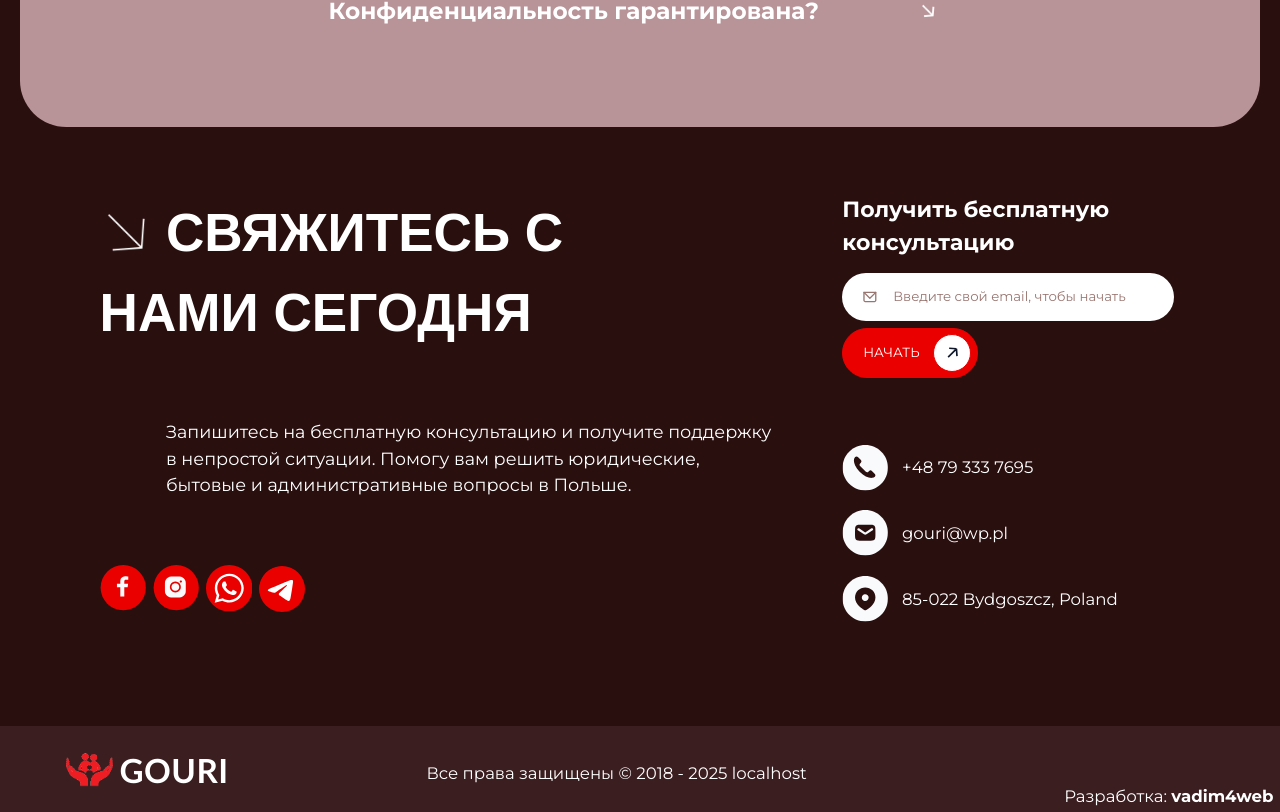
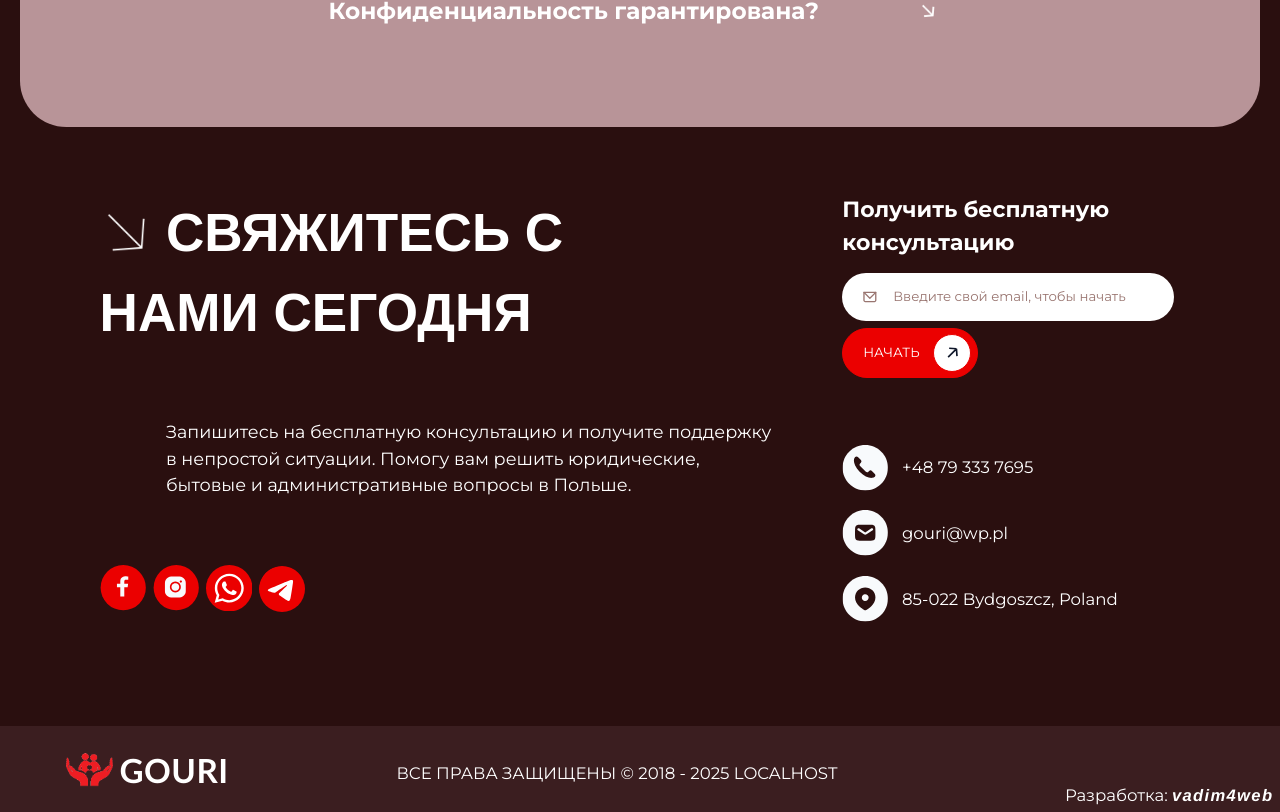
Before and after one commit to vadim4web/gouri, a Vue app: page / in a window 1280 px wide. Shown: the part 4835-5647 px from the top of the page. Built offline with nearby package versions, Linux system fonts and the light colour scheme; no server answers; a web font is replaced by a local one.

Commit message:
update footer address to upper, dev-component to italic

```diff
--- a/package.json
+++ b/package.json
@@ -9,8 +9,8 @@
     "dev": "vite",
     "build": "vite build && cp CNAME dist/",
     "preview": "vite preview",
-    "predeploy_": "npm run build",
-    "predeploy": "echo 'predeploy'",
+    "predeploy": "npm run build",
+    "predeploy_": "echo 'predeploy'",
     "deploy": "gh-pages -d dist",
     "prettify": "prettier src/**/*.{js,vue,css} --write",
     "lint": "eslint --fix src/**/*.{js,vue}",
--- a/src/components/DevComponent.vue
+++ b/src/components/DevComponent.vue
@@ -1,7 +1,7 @@
 <template>
 	<div class="dev">
 		{{ $t('developer') }}
-		<a href="https://vadim4web.github.io" target="_blank" rel="noopener"><strong>vadim4web</strong></a>
+		<a href="https://vadim4web.github.io" target="_blank" rel="noopener"><strong><em>vadim4web</em></strong></a>
 	</div>
 </template>
 
@@ -20,6 +20,10 @@
 		color: white;
 	}
 
+	em {
+		letter-spacing: 0.142857ch;
+	}
+
 	&,
 	* {
 		transition: color 333ms;
--- a/src/components/FooterSection.vue
+++ b/src/components/FooterSection.vue
@@ -4,7 +4,7 @@
 
 		<div class="footer-copy">
 			{{ $t('copyright') }} &copy; 2018 - {{ new Date().getFullYear() }}
-			{{ currentURL || 'gouri.com.pl' }}
+			<span class="address">{{ currentURL || 'gouri.com.pl' }}</span>
 		</div>
 
 		<dev-component />
@@ -48,6 +48,10 @@ const currentURL = computed(
 	}
 }
 
+.footer-copy {
+	text-transform: uppercase;
+}
+
 .footer-section .footer-logo.logo-box {
 	font-size: 1.75rem;
 
--- a/src/components/ScrollToTop.vue
+++ b/src/components/ScrollToTop.vue
@@ -35,8 +35,7 @@ const { height } = useWindowSize()
 const visible = computed(() => y.value > 60)
 
 const progress = computed(() => {
-	const docHeight =
-		document.documentElement.scrollHeight - height.value
+	const docHeight = document.documentElement.scrollHeight - height.value
 
 	if (docHeight <= 0) return 0
 
@@ -75,9 +74,9 @@ function scrollTop() {
 	background:
 		conic-gradient(
 			var(--color) calc(var(--progress) * 1%),
-			rgba(255,255,255,0.2) 0
+			rgba(255, 255, 255, 0.2) 0
 		),
-		rgba(255,255,255,0.9);
+		rgba(255, 255, 255, 0.9);
 
 	backdrop-filter: blur(12px);
 	-webkit-backdrop-filter: blur(12px);
@@ -85,25 +84,25 @@ function scrollTop() {
 	color: white;
 
 	box-shadow:
-		0 8px 24px rgba(0,0,0,0.2),
-		inset 0 0 0 1px rgba(255,255,255,0.55);
+		0 8px 24px rgba(0, 0, 0, 0.2),
+		inset 0 0 0 1px rgba(255, 255, 255, 0.55);
 
 	transition:
-		transform .25s ease,
-		opacity .25s ease,
-		box-shadow .25s ease;
+		transform 0.25s ease,
+		opacity 0.25s ease,
+		box-shadow 0.25s ease;
 }
 
 .scroll-top:hover {
 	transform: translateY(-4px) scale(1.05);
 
 	box-shadow:
-		0 14px 32px rgba(0,0,0,0.28),
-		inset 0 0 0 1px rgba(255,255,255,0.65);
+		0 14px 32px rgba(0, 0, 0, 0.28),
+		inset 0 0 0 1px rgba(255, 255, 255, 0.65);
 }
 
 .scroll-top:active {
-	transform: translateY(0) scale(.96);
+	transform: translateY(0) scale(0.96);
 }
 
 /* Arrow */
@@ -111,9 +110,8 @@ function scrollTop() {
 	width: 2.2rem;
 	height: 2.2rem;
 
-	filter:
-		drop-shadow(0 1px 2px rgba(0,0,0,0.85))
-		drop-shadow(0 2px 6px rgba(0,0,0,0.6));
+	filter: drop-shadow(0 1px 2px rgba(0, 0, 0, 0.85))
+		drop-shadow(0 2px 6px rgba(0, 0, 0, 0.6));
 }
 
 /* ⭐ Tooltip premium glass */
@@ -126,10 +124,10 @@ function scrollTop() {
 	transform: translateY(-50%) scale(0.9);
 
 	padding-inline: 1.5rem;
-  height: 4rem;
+	height: 4rem;
 
-  display: inline-flex;
-  align-items: center;
+	display: inline-flex;
+	align-items: center;
 
 	border-radius: 0.85rem;
 
@@ -141,25 +139,25 @@ function scrollTop() {
 	background:
 		conic-gradient(
 			var(--color) calc(var(--progress) * 1%),
-			rgba(255,255,255,0.2) 0
+			rgba(255, 255, 255, 0.2) 0
 		),
-		rgba(255,255,255,0.9);
+		rgba(255, 255, 255, 0.9);
 
 	backdrop-filter: blur(12px);
 	-webkit-backdrop-filter: blur(12px);
 
 	color: white;
-  font-weight: bold;
-  text-transform: uppercase;
+	font-weight: bold;
+	text-transform: uppercase;
 
 	text-shadow:
-		0 0 1px rgba(0,0,0,0.85),
-		0 0 4px rgba(0,0,0,0.85),
-		0 0 7px rgba(0,0,0,0.85);
+		0 0 1px rgba(0, 0, 0, 0.85),
+		0 0 4px rgba(0, 0, 0, 0.85),
+		0 0 7px rgba(0, 0, 0, 0.85);
 
 	box-shadow:
-		0 14px 32px rgba(0,0,0,0.28),
-		inset 0 0 0 1px rgba(255,255,255,0.65);
+		0 14px 32px rgba(0, 0, 0, 0.28),
+		inset 0 0 0 1px rgba(255, 255, 255, 0.65);
 
 	opacity: 0;
 	pointer-events: none;
```
